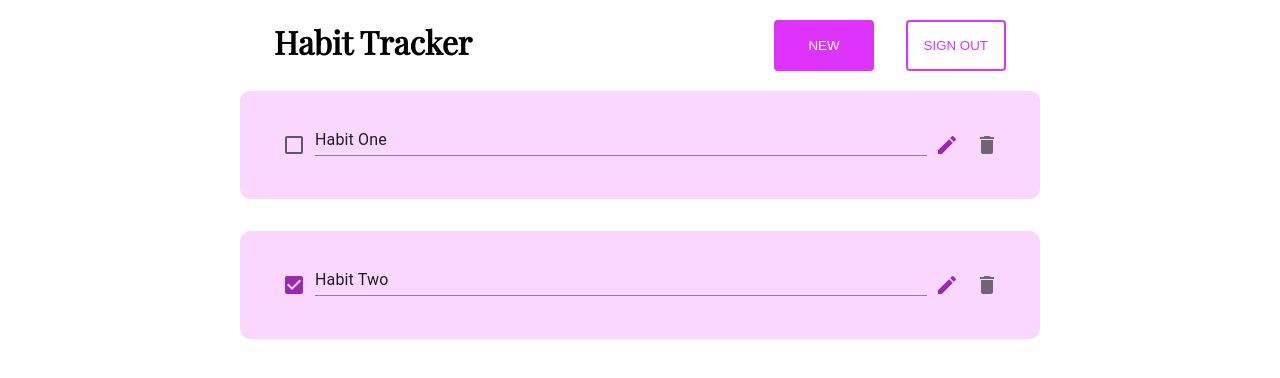
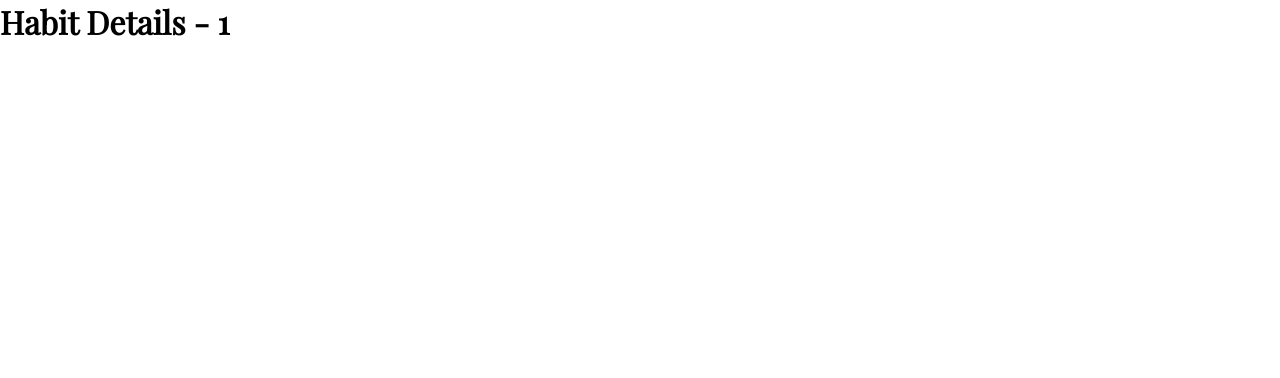
Before and after one commit to laraxlara/habit_tracker, a React (Create React App) app: page /habit/1 in a window 1280 px wide. Before the commit this address led to /. Shown: the top 378 px of the page. Built offline with nearby package versions, Linux system fonts and the light colour scheme; data requests are answered from the project's data file.

Commit message:
Add Habit Details Page Using Route Params

```diff
--- a/src/App.js
+++ b/src/App.js
@@ -1,6 +1,7 @@
 import Home from "./pages/home";
 import { BrowserRouter as Router, Routes, Route, Navigate } from 'react-router-dom'
 import AddNewHabit from "./pages/add";
+import HabitDetails from "./pages/habitDetails";
 
 import '../src/styles/App.css'
 
@@ -10,8 +11,8 @@ function App() {
       <Routes>
         <Route path='/' exact element={ <Home /> } />
         <Route path='/new' element={<AddNewHabit />} />
-        <Route path='/:id'>
-          <Route index element={<h1>Show</h1>} />
+        <Route path='/habit/:id'>
+          <Route index element={<HabitDetails />} />
           <Route path='edit' element={<h1>Edit</h1>} />
         </Route>
         <Route path='*' element={ <Navigate to='/' />} />
--- a/src/components/Habit/Checkbox.js
+++ b/src/components/Habit/Checkbox.js
@@ -1,19 +1,11 @@
 import React from 'react'
 import { Box } from '@mui/material'
-import IconButton from '@mui/material/IconButton';
-import DeleteIcon from '@mui/icons-material/Delete';
-import CreateIcon from '@mui/icons-material/Create';
 
 const Checkbox = ({ children }) => {
+
   return (
     <Box sx={{ display: 'flex', border: '1px solid #F9D7FF', width: '800px', padding: '2rem', backgroundColor: '#F9D7FF', borderRadius: '10px', marginBottom: '2rem' }}>
       {children}
-      <IconButton color="secondary" aria-label="edit">
-        <CreateIcon />
-      </IconButton>
-      <IconButton aria-label="delete">
-        <DeleteIcon />
-      </IconButton>
     </Box>
   )
 }
--- a/src/components/Habit/index.js
+++ b/src/components/Habit/index.js
@@ -1,8 +1,12 @@
 import React from 'react'
+import { Link } from 'react-router-dom'
 import { Container } from '@mui/system'
 import Checkbox from './Checkbox'
 import CheckboxInput from './CheckboxInput'
 import CheckboxLabel from './CheckboxLabel'
+import IconButton from '@mui/material/IconButton';
+import DeleteIcon from '@mui/icons-material/Delete';
+import CreateIcon from '@mui/icons-material/Create';
 
 const Habit = (props) => {
   return (
@@ -10,6 +14,14 @@ const Habit = (props) => {
         <Checkbox>
             <CheckboxInput {...props} />
             <CheckboxLabel {...props} />
+            <Link to={props.link}>
+              <IconButton color="secondary" aria-label="edit">
+                <CreateIcon />
+              </IconButton>
+            </Link>
+            <IconButton aria-label="delete" onClick={props.onClick}>
+              <DeleteIcon />
+            </IconButton>
         </Checkbox>
     </Container>
   )
--- a/src/components/HabitList/HabitList.js
+++ b/src/components/HabitList/HabitList.js
@@ -14,7 +14,7 @@ const HabitList = (props) => {
         {response && response.map((habit) => {
             return (
                 <Box key={habit.id}>
-                    <Habit checked={habit.done} value={habit.title} />
+                    <Habit checked={habit.done} value={habit.title} link={habit.id} />
                 </Box>
             )
         })}
--- /dev/null
+++ b/src/pages/habitDetails.js
@@ -0,0 +1,13 @@
+import React from 'react'
+import { useParams } from 'react-router-dom'
+
+const HabitDetails = () => {
+    const { id } = useParams()
+  return (
+    <div>
+      <h1>Habit Details - { id }</h1>
+    </div>
+  )
+}
+
+export default HabitDetails
```
